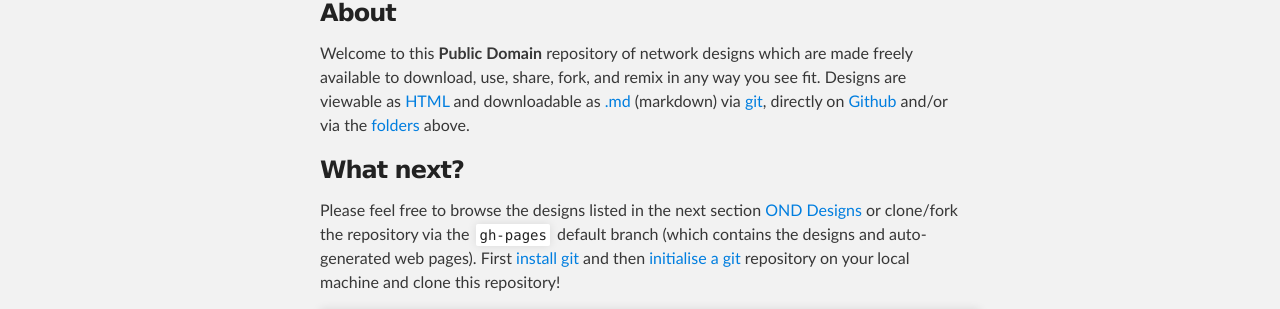
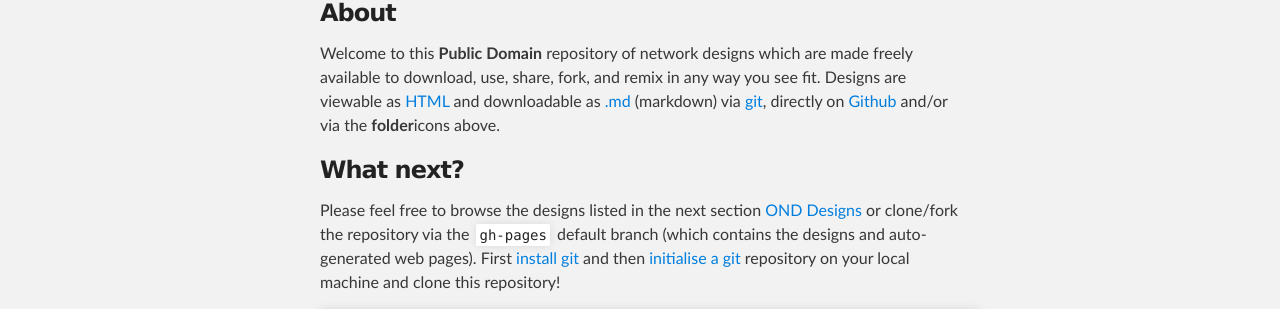
Before and after one commit to podomere/ond, a Jekyll site: the page index.html, which Jekyll copies as it is, in a window 1280 px wide. Shown: the part 265-574 px from the top of the page. Built offline with Jekyll 4.4.1, drawn with Linux system fonts in a browser that asks for light colours.

Commit message:
Updating the index page to be clearer

```diff
--- a/index.html
+++ b/index.html
@@ -39,7 +39,7 @@
       <section id="main_content" class="inner">
 
 <h3><a name="welcome-to-ond-pages" class="anchor" href="#welcome-to-ond-pages"><span class="octicon octicon-link"></span></a>About</h3>
-<p> Welcome to this <strong>Public Domain</strong> repository of network designs which are made freely available to download, use, share, fork, and remix in any way you see fit. Designs are viewable as <a href="http://ond.podome.re/designs.html">HTML</a> and downloadable as <a href="https://github.com/podomere/ond">.md</a> (markdown) via <a href="#whatnext-pages">git</a>, directly on <a href="https://github.com/podomere/ond">Github</a> and/or via the <a href="https://github.com/podomere/ond/zipball/gh-pages">folders</a> above.</p>
+<p> Welcome to this <strong>Public Domain</strong> repository of network designs which are made freely available to download, use, share, fork, and remix in any way you see fit. Designs are viewable as <a href="http://ond.podome.re/designs.html">HTML</a> and downloadable as <a href="https://github.com/podomere/ond">.md</a> (markdown) via <a href="#whatnext-pages">git</a>, directly on <a href="https://github.com/podomere/ond">Github</a> and/or via the <strong>folder</strong>icons above.</p>
 
 <h3><a name="whatnext-pages" class="anchor" href="#whatnext-pages"><span class="octicon octicon-link"></span></a>What next?</h3>
 <p>Please feel free to browse the designs listed in the next section <a href="designs.html">OND Designs</a> or clone/fork the repository via the <code>gh-pages</code> default branch (which contains the designs and auto-generated web pages). First <a href="https://help.github.com/articles/set-up-git">install git</a> and then <a href="https://help.github.com/articles/fetching-a-remote">initialise a git</a> repository on your local machine and clone this repository!</p>
```
